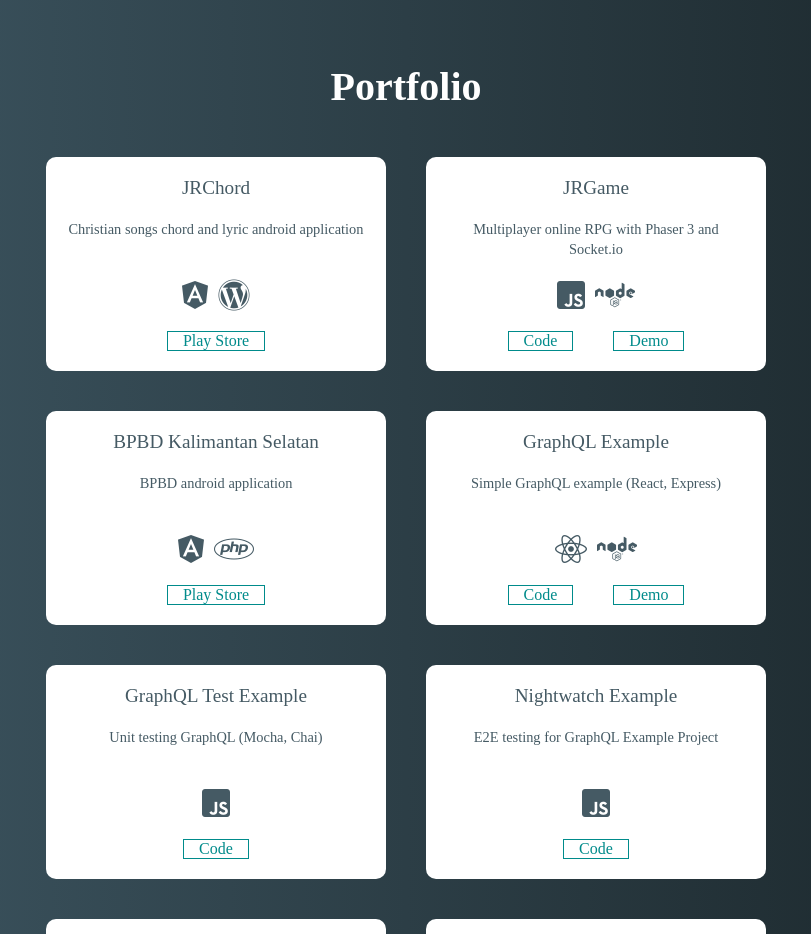
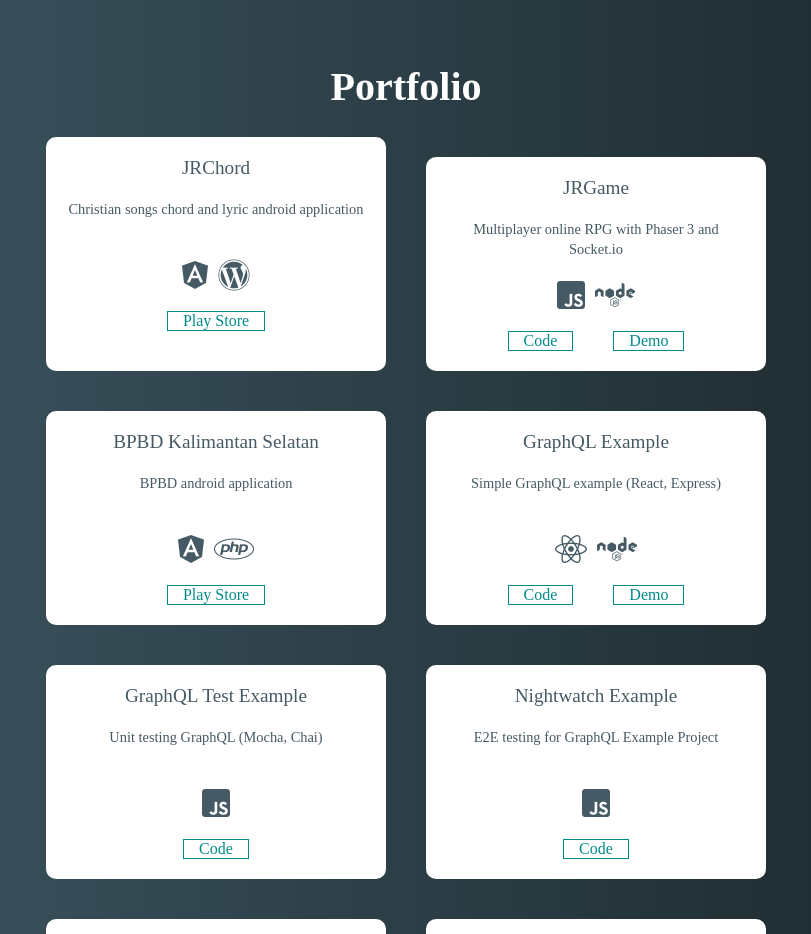
Before and after one commit to jackyrusly/jackyrusly.github.io, a React (Vite) app: page / in a window 1280 px wide. Shown: the part 1920-2854 px from the top of the page, without its empty margins (234-1045 px from the left). Built offline with nearby package versions, Linux system fonts and the light colour scheme; a web font is replaced by a local one.

Commit message:
Update Portfolio.scss

```diff
--- a/src/components/Portfolio/Portfolio.scss
+++ b/src/components/Portfolio/Portfolio.scss
@@ -19,6 +19,10 @@
 
     @media screen and (min-width: 1024px) {
       width: calc(100% - 20rem);
+    }
+
+    .portfolio-item:first-of-type {
+      margin-top: 0 !important;
     }
 
     .portfolio-item {
```
